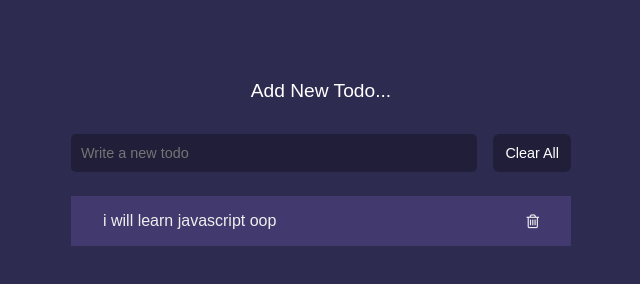
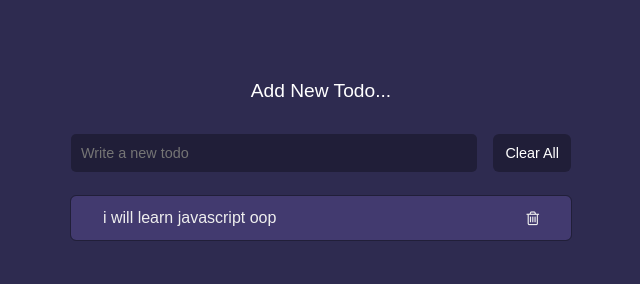
Before and after one commit to mahdi-mey/Todo-App, a plain HTML site: page index.html in a window 1280 px wide. Shown: the whole page, without its empty margins (319-959 px from the left). Drawn offline with Linux system fonts and the light colour scheme.

Commit message:
updated UI

```diff
--- a/style.css
+++ b/style.css
@@ -64,7 +64,7 @@ input[type="text"]:focus{
   margin-block: 1.5rem;
 }
 .todo-item{
-  height: 50px;
+  height: 44px;
   width: 100%;
   list-style: none;
   color: #eee;
@@ -73,4 +73,9 @@ input[type="text"]:focus{
   justify-content: space-between;
   align-items: center;
   padding: 0 2rem;
+  border-radius: 5px;
+  outline: 1px solid #211f39;
 }
+.delete:hover{
+  cursor: pointer;
+}
```
